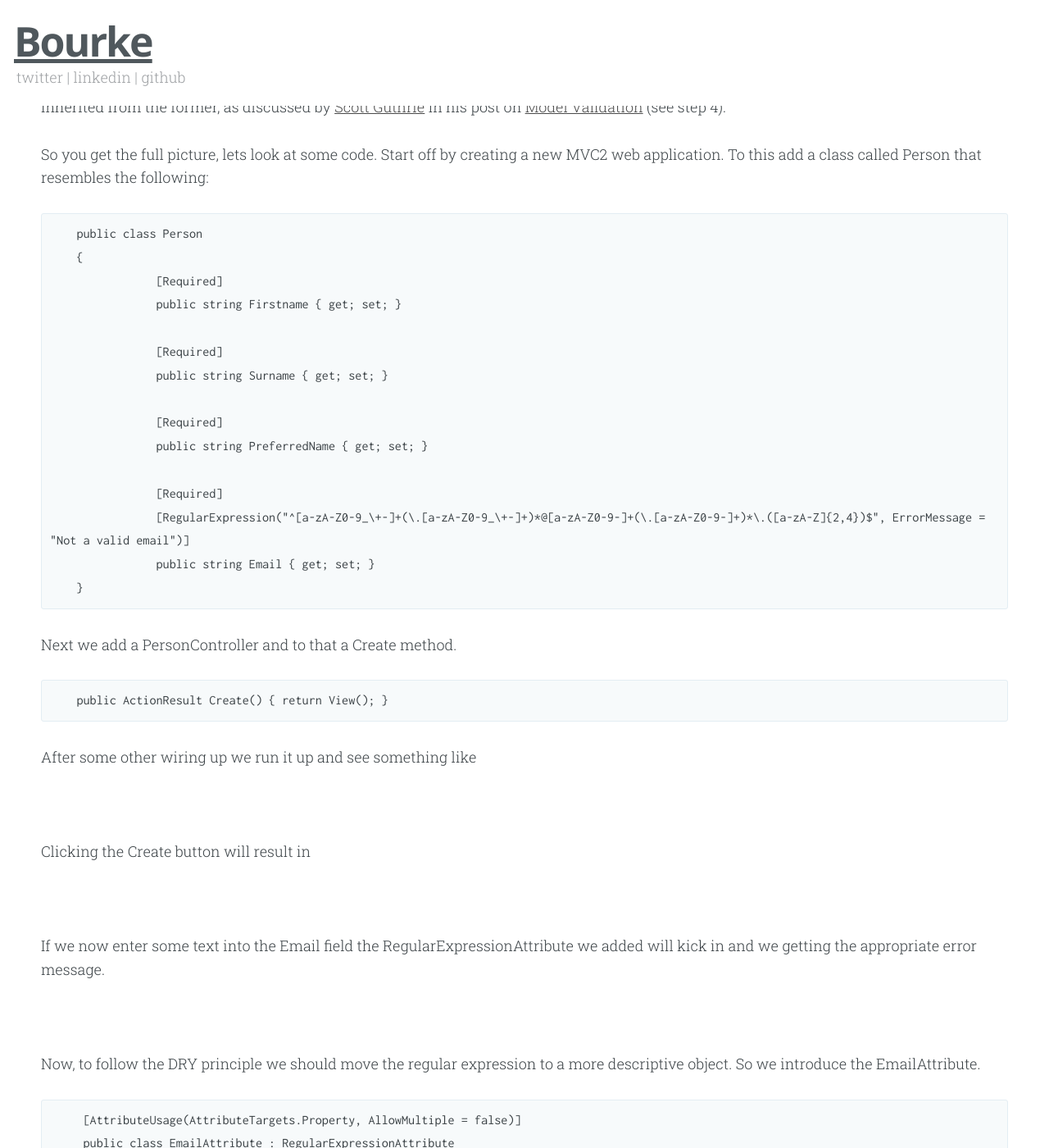
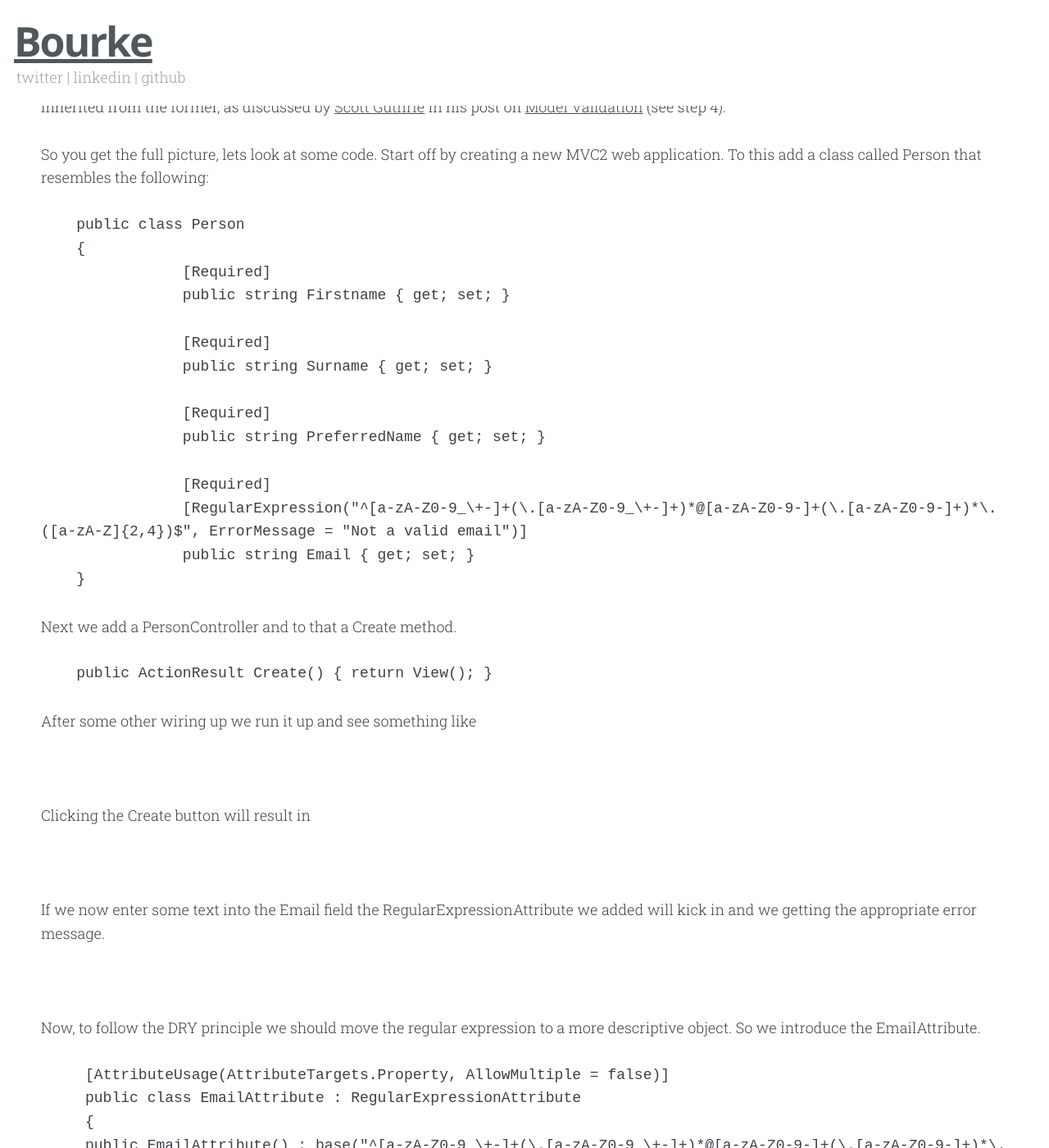
Before and after one commit to jfbourke/jfbourke.github.io, a Jekyll site: the page built from index.html, in a window 1280 px wide and 1400 px high, scrolled down 384 px. Shown: the whole window at 82% size. Built offline with Jekyll 4.4.1, drawn with Linux system fonts in a browser that asks for light colours; nearby versions of some CDN libraries; Markdown is read by kramdown in place of the engine named in the settings; the list of posts is cut into pages by our own code; some of the changed text lies outside the part shown.

Commit message:
Update style.css

```diff
--- a/css/style.css
+++ b/css/style.css
@@ -186,39 +186,3 @@ article.post div.post-meta p {
 article.post div.post-body {
 	padding: 0 10px;
 }
-
-
-
-code, tt {
-    padding: 1px 3px;
-    font-family: Inconsolata, monospace, sans-serif;
-    font-size: 0.85em;
-    white-space: pre-wrap;
-    border: 1px solid #E3EDF3;
-    background: #F7FAFB;
-    border-radius: 2px;
-}
-
-pre {
-    -moz-box-sizing: border-box;
-    box-sizing: border-box;
-    margin: 1.6em 0;
-    border: 1px solid #E3EDF3;
-    width: 100%;
-    padding: 10px;
-    font-family: Inconsolata, monospace, sans-serif;
-    font-size: 0.9em;
-    white-space: pre;
-    overflow: auto;
-    background: #F7FAFB;
-    border-radius: 3px;
-}
-
-pre code, tt {
-    font-size: inherit;
-    white-space: -moz-pre-wrap;
-    white-space: pre-wrap;
-    background: transparent;
-    border: none;
-    padding: 0;
-}
```
